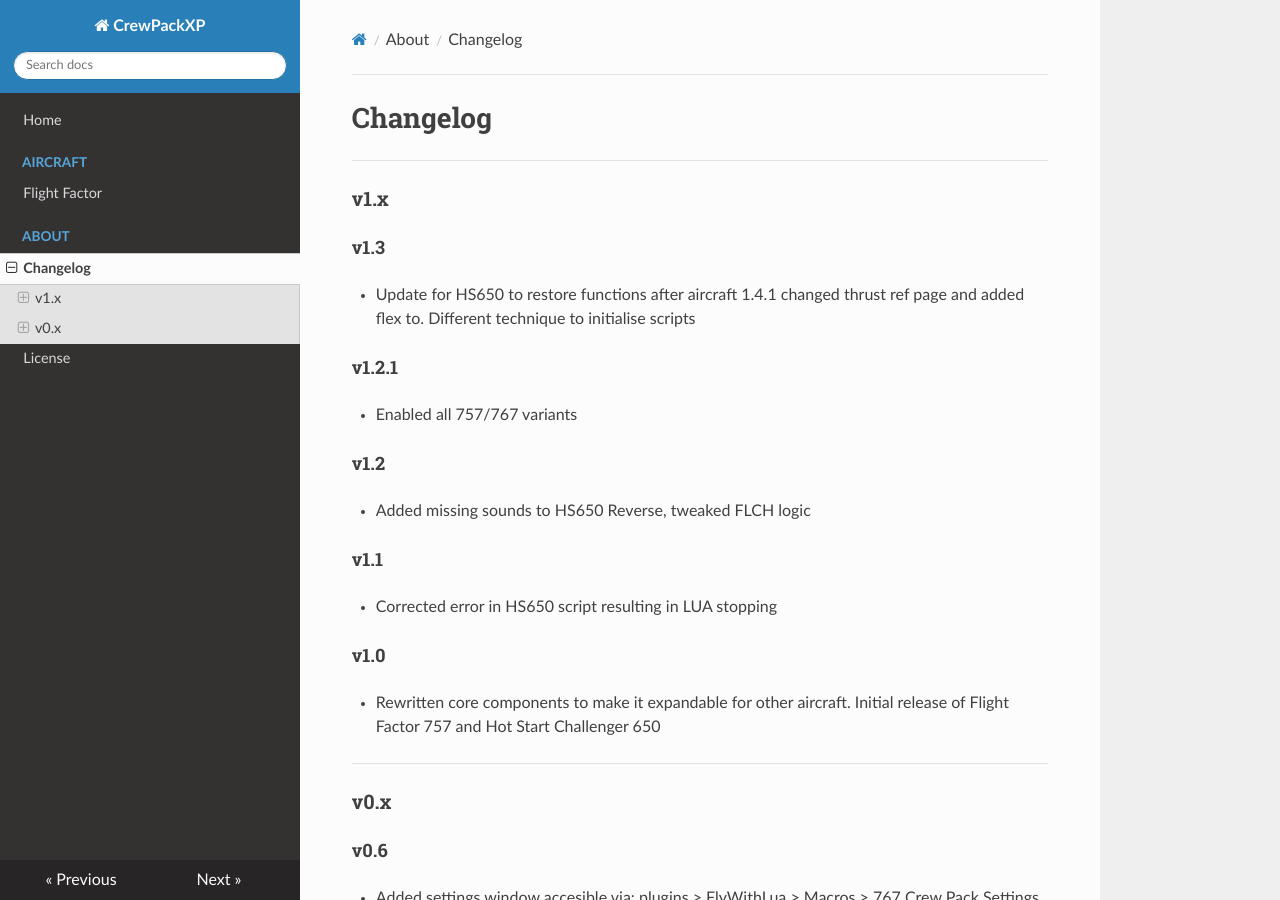
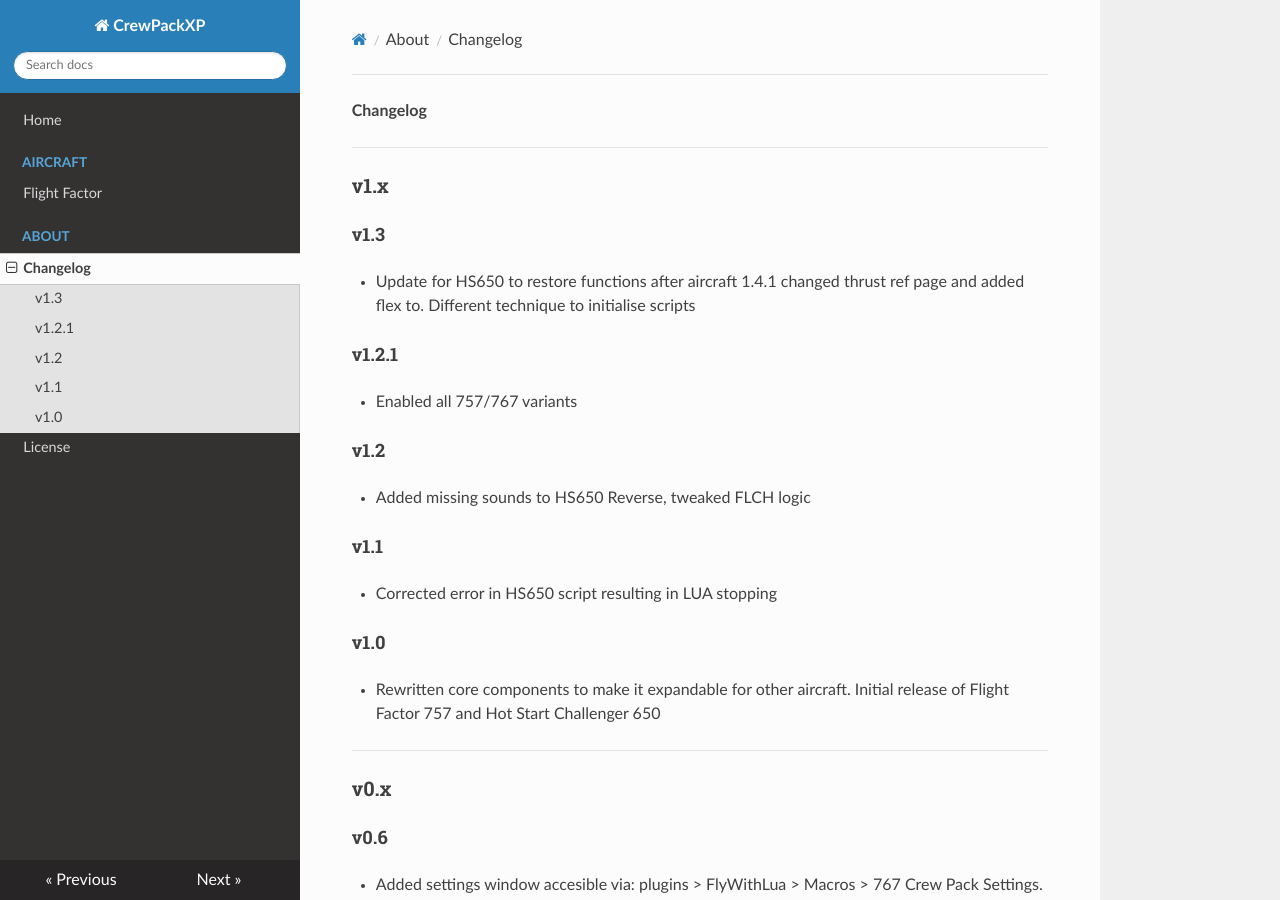
Before and after one commit to N1K340/CrewPackXP, an MkDocs documentation site: the page built from docs/changelog.md, in a window 1280 px wide and 900 px high. Built offline with MkDocs 1.6.1, drawn with Linux system fonts in a browser that asks for light colours; nearby versions of some CDN libraries.

```diff
--- a/docs/changelog.md
+++ b/docs/changelog.md
@@ -1,4 +1,4 @@
-# Changelog
+**Changelog**
 ***
 
 ### v1.x
```
